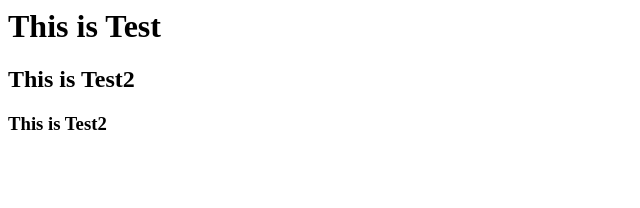
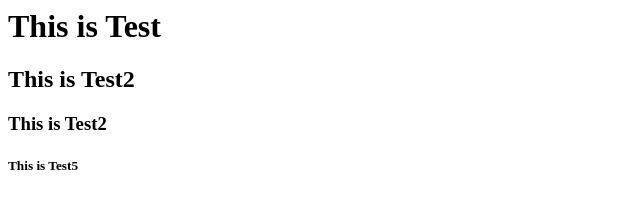
Before and after one commit to Rohinee-Shinde18/TestRepo, a plain HTML site: page index.html in a window 1280 px wide. Shown: the full height of the page, 0-640 px from the left. Drawn offline with Linux system fonts and the light colour scheme.

Commit message:
Modified index.html in master branch

```diff
--- a/index.html
+++ b/index.html
@@ -1,3 +1,4 @@
 <h1>This is Test</h1>
 <h2>This is Test2</h2>
 <h3>This is Test2</h3>
+<h5>This is Test5</h5>
```
